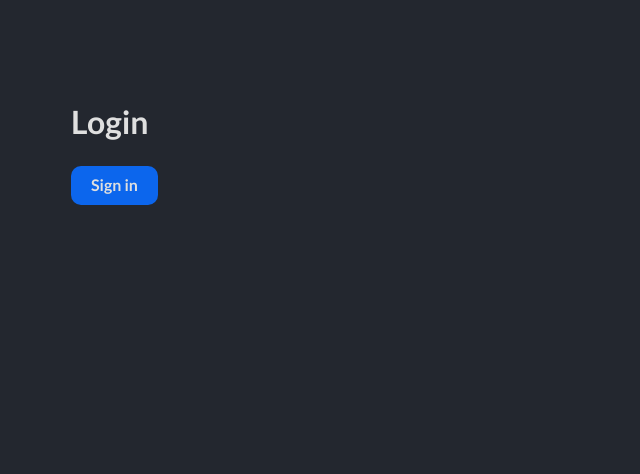
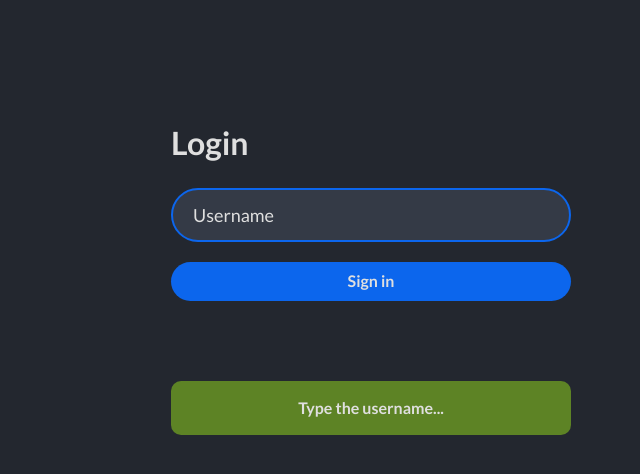
Before and after one commit to MartinezFabian/SuperheroExplorer-React, a React (Vite) app: page /login in a window 1280 px wide. Shown: the top 474 px of the page, without its empty margins (269-909 px from the left). Built offline with nearby package versions, Linux system fonts and the light colour scheme.

Commit message:
Feat: Add login simulation functionality

```diff
--- a/src/auth/context/AuthProvider.jsx
+++ b/src/auth/context/AuthProvider.jsx
@@ -1,6 +1,7 @@
 import { useReducer } from 'react';
 import { AuthReducer } from './AuthReducer';
 import { AuthContext } from './AuthContext';
+import { types } from '../types/types';
 
 const initialState = {
   logged: false,
@@ -9,5 +10,14 @@ const initialState = {
 export const AuthProvider = ({ children }) => {
   const [authState, dispatch] = useReducer(AuthReducer, initialState);
 
-  return <AuthContext.Provider value={{ authState, dispatch }}>{children}</AuthContext.Provider>;
+  const login = (username = 'anonymous') => {
+    dispatch({
+      type: types.login,
+      username: username,
+    });
+  };
+
+  return (
+    <AuthContext.Provider value={{ authState, login: login }}>{children}</AuthContext.Provider>
+  );
 };
--- a/src/auth/context/AuthReducer.js
+++ b/src/auth/context/AuthReducer.js
@@ -1,10 +1,6 @@
 import { types } from '../types/types';
 
-const initialState = {
-  logged: false,
-};
-
-export const AuthReducer = (state = initialState, action = {}) => {
+export const AuthReducer = (state = {}, action = {}) => {
   switch (action.type) {
     case types.login: {
       return {
--- a/src/auth/pages/LoginPage.jsx
+++ b/src/auth/pages/LoginPage.jsx
@@ -1,19 +1,55 @@
 import { useNavigate } from 'react-router-dom';
 import styles from './LoginPage.module.css';
+import { useContext, useState } from 'react';
+import { AuthContext } from '../context/AuthContext';
 
 export const LoginPage = () => {
   const navigate = useNavigate();
+  const { login } = useContext(AuthContext);
 
-  const onSignIn = () => {
+  const [formState, setFormState] = useState('');
+
+  const onInputChange = (e) => {
+    setFormState(e.target.value);
+  };
+
+  const onSignIn = (e) => {
+    e.preventDefault();
+
+    const username = formState.trim().split(' ').join('');
+
+    if (username.length === 0) return;
+
+    login(username);
+
     navigate('/', { replace: true });
   };
 
   return (
     <main className={styles.login}>
       <h1>Login</h1>
-      <button onClick={onSignIn} className={styles.login__btn}>
-        Sign in
-      </button>
+
+      <form onSubmit={onSignIn} className={styles.login__form}>
+        <input
+          type="text"
+          onChange={onInputChange}
+          value={formState}
+          placeholder="Username"
+          autoComplete="off"
+          className={styles.login__input}
+        />
+
+        <button type="submit" className={styles.login__btn}>
+          Sign in
+        </button>
+
+        <div
+          className={`${styles.login__alert} animate__animated animate__fadeIn`}
+          style={{ display: formState.length === 0 ? '' : 'none' }}
+        >
+          Type the username...
+        </div>
+      </form>
     </main>
   );
 };
--- a/src/auth/pages/LoginPage.module.css
+++ b/src/auth/pages/LoginPage.module.css
@@ -1,13 +1,22 @@
 .login {
   margin-top: 10rem;
-  max-width: 60rem;
+  max-width: 40rem;
   width: 80%;
   margin: 10rem auto 0 auto;
+
+  display: flex;
+  flex-direction: column;
+}
+
+.login__form {
+  display: flex;
+  flex-direction: column;
+  gap: 2rem;
 }
 
 .login__btn {
   padding: 1rem 2rem;
-  border-radius: 1rem;
+  border-radius: 3rem;
   background-color: var(--btn-color);
   border-style: none;
   color: var(--white);
@@ -17,3 +26,30 @@
 .login__btn:hover {
   cursor: pointer;
 }
+
+.login__input {
+  background-color: var(--item-color);
+  flex: 3;
+  padding: 1.5rem 2rem;
+  border-radius: 3rem;
+  border-color: var(--btn-color);
+  border-style: solid;
+  color: var(--white);
+  font-size: 1.8rem;
+}
+
+.login__input::placeholder {
+  color: var(--white);
+}
+
+.login__alert {
+  background-color: var(--alert-message);
+  width: 100%;
+  max-width: 50rem;
+  margin: 6rem auto;
+  text-align: center;
+  font-size: 1.6rem;
+  font-weight: 700;
+  padding: 1.6rem;
+  border-radius: 1rem;
+}
--- a/src/ui/components/Navbar.jsx
+++ b/src/ui/components/Navbar.jsx
@@ -1,8 +1,12 @@
 import { NavLink, useNavigate } from 'react-router-dom';
 import styles from './Navbar.module.css';
+import { useContext } from 'react';
+import { AuthContext } from '../../auth/context/AuthContext';
 
 export const Navbar = () => {
   const navigate = useNavigate();
+
+  const { authState } = useContext(AuthContext);
 
   const onLogout = () => {
     navigate('/login', { replace: true });
@@ -39,9 +43,12 @@ export const Navbar = () => {
         </NavLink>
       </div>
 
-      <button onClick={onLogout} className={styles.nav__btn}>
-        Logout
-      </button>
+      <div className={styles.nav__container}>
+        <p className={styles.nav__username}>{authState?.username}</p>
+        <button onClick={onLogout} className={styles.nav__btn}>
+          Logout
+        </button>
+      </div>
     </nav>
   );
 };
--- a/src/ui/components/Navbar.module.css
+++ b/src/ui/components/Navbar.module.css
@@ -59,3 +59,7 @@
   cursor: pointer;
   color: rgba(255, 255, 255, 0.922);
 }
+
+.nav__username {
+  color: #9dc7ff;
+}
```
